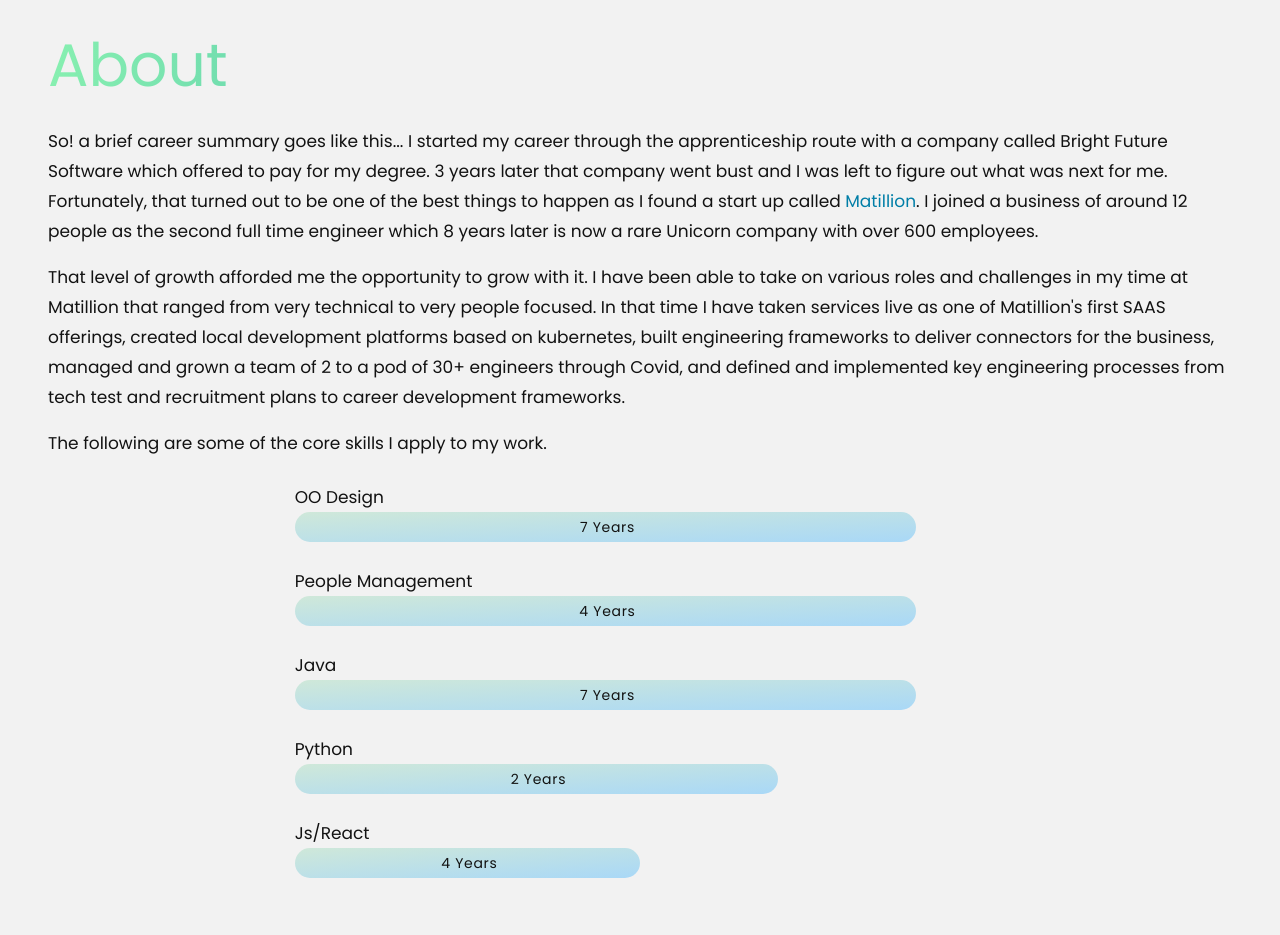
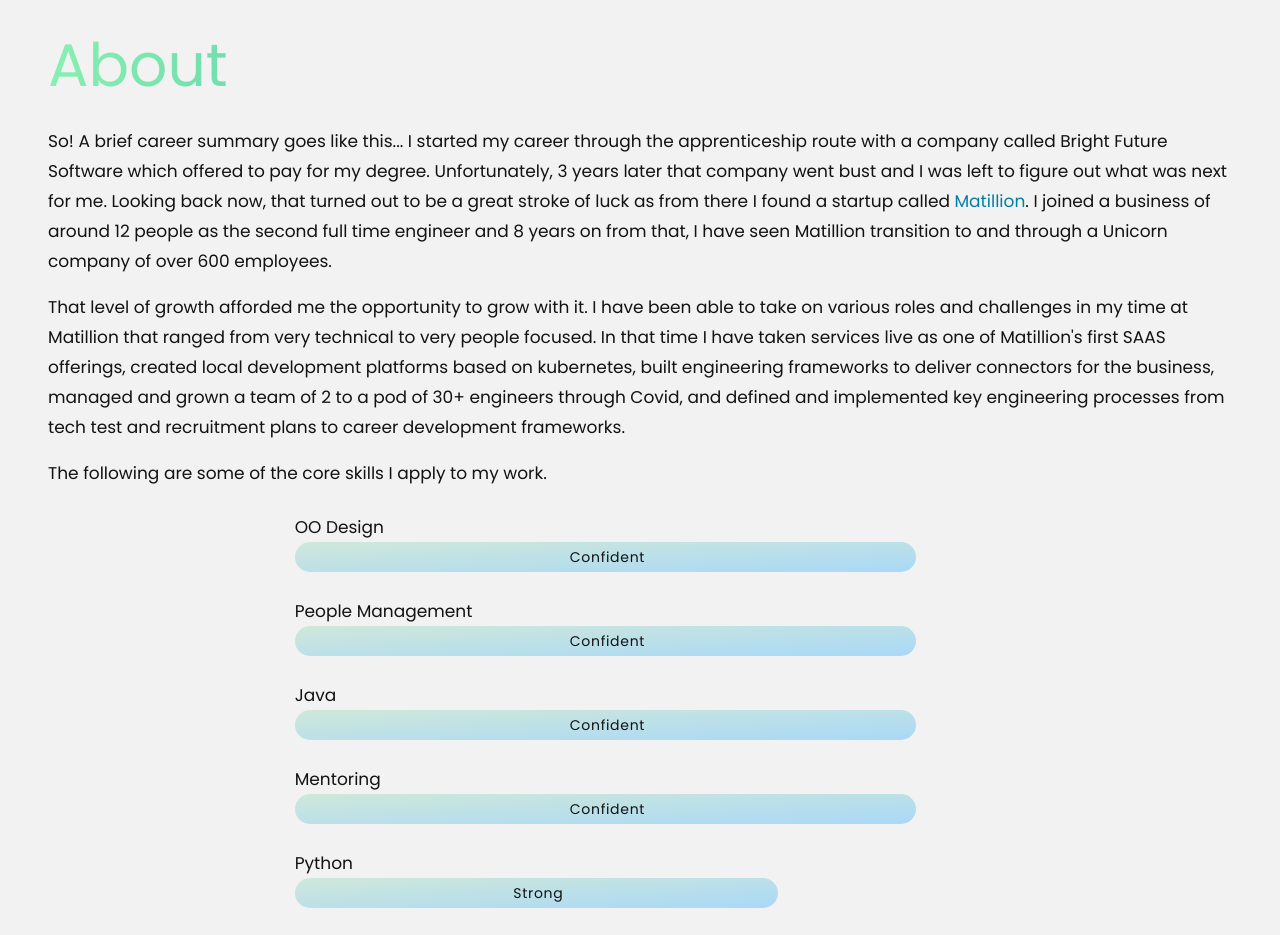
Before and after one commit to BenWorsley-19/portfolio-website, a React (Vite) app: page / in a window 1280 px wide. Shown: the part 900-1835 px from the top of the page. Built offline with nearby package versions, Linux system fonts and the light colour scheme.

Commit message:
chore: updated text

```diff
--- a/src/components/About.jsx
+++ b/src/components/About.jsx
@@ -15,9 +15,9 @@ const About = () => {
                 className='mt-4 text-[#121212] text-[17px] leading-[30px]'
             >
                 <p className='mb-4'>
-                So! a brief career summary goes like this... I started my career through the apprenticeship route with a company called Bright Future Software which offered to pay for my degree. 3 years later
-                that company went bust and I was left to figure out what was next for me. Fortunately, that turned out to be one of the best things to happen as I found a start up called <a href="https://www.matillion.com/" target="_blank" className='text-[#007EA7] hover:underline'>Matillion</a>.
-                I joined a business of around 12 people as the second full time engineer which 8 years later is now a rare Unicorn company with over 600 employees.
+                So! A brief career summary goes like this... I started my career through the apprenticeship route with a company called Bright Future Software which offered to pay for my degree. Unfortunately, 3 years later
+                that company went bust and I was left to figure out what was next for me. Looking back now, that turned out to be a great stroke of luck as from there I found a startup called <a href="https://www.matillion.com/" target="_blank" className='text-[#007EA7] hover:underline'>Matillion</a>.
+                I joined a business of around 12 people as the second full time engineer and 8 years on from that, I have seen Matillion transition to and through a Unicorn company of over 600 employees.
                 </p>
                 <p className='mb-4'>
                 That level of growth afforded me the opportunity to grow with it. I have been able to take on various roles and challenges in my time at Matillion that ranged from very technical to very people focused.
--- a/src/components/Experience.jsx
+++ b/src/components/Experience.jsx
@@ -1,6 +1,5 @@
 import { motion } from 'framer-motion';
 import { fadeIn } from '../utils/motion';
-import { VerticalTimeline, VerticalTimelineElement } from "react-vertical-timeline-component";
 import 'react-vertical-timeline-component/style.min.css';
 import { SectionWrapper } from "../hoc";
 
@@ -12,6 +11,7 @@ const experiences = [
     date: "23-24",
     points: [
       "Internal CLI tool to spin up a local kubernetes environment for development and testing.",
+      "Harnecceses ArgoCD and Helm Charts of services of Matillion's Data Productivity Cloud to spin up required infra.",
       "Worked with DevX and collaborated with dev teams to understand requirements to spin up their services.",
       "80% faster test cycles for developers.",
     ],
@@ -79,7 +79,7 @@ const experiences = [
         color: "text-[#E6272A]",
       },
       {
-        name: "CircleCI",
+        name: "Bitbucket Pipelines",
         color: "text-[#E6272A]",
       },
       {
@@ -98,7 +98,7 @@ const experiences = [
     date: "19-21",
     points: [
       "Managed and grew a team of 2 to a pod of 30+ engineers with 4 Team Lead reports through Covid.",
-      "Grew Engineering team from 20 to 100+ through recruitment intiatives, including tech tests and interview standards.",
+      "Grew Engineering team from 20 to 100+ through recruitment initiatives,  defining tech tests and interview standards.",
       "Implemented career development framework, defining the roles of engineer, senior and staff.",
       "Championed Diversity and Inclusion initiatives, including attending Women in Tech conference on behalf of Matillion.",
     ],
@@ -109,7 +109,7 @@ const experiences = [
     company_name: "Matillion",
     date: "17-19",
     points: [
-      "Framework to retrieve data from a defined source to Cloud Data Warehouse via config and http calls.",
+      "Framework to stream data from a defined source to Cloud Data Warehouse via config and http calls.",
       "Improved test cycle from 2 weeks to 2 days.",
       "Tactical move away from reliance on third party.",
       "Enabled 30 percent faster support requests.",
@@ -120,7 +120,7 @@ const experiences = [
         color: "text-[#E6272A]",
       },
       {
-        name: "CircleCI",
+        name: "Bitbucket Pipelines",
         color: "text-[#E6272A]",
       },
       {
@@ -177,7 +177,7 @@ const Experience = () => {
       </h2>
       <div className='w-full flex'>
         <p className='mt-30 text-[17px] text-[#121212] leading-[30px]'>
-          The following are some of the projects, experiences  and initiatives from my career.
+          The following are some of the projects, experiences  and initiatives from my career. For more, please reach out for my CV.
         </p>
       </div>
       <div className="my-10 flex flex-row items-center justify-center">
--- a/src/components/Projects.jsx
+++ b/src/components/Projects.jsx
@@ -42,7 +42,7 @@ const projectDefinitions = [
     {
       name: "Music Enterprise",
       description:
-        "I put this together so to provide an example of an enterprise-like codebase with regards to OO design and styles of tests to my friends who do not much experience working in large codebases.",
+        "I made this to provide an example of an enterprise-like codebase with regards to OO design and styles of tests to my friends who do not have much experience working in large codebases.",
       tags: [
         {
           name: "java",
--- a/src/components/Skill.jsx
+++ b/src/components/Skill.jsx
@@ -4,27 +4,32 @@ import { fadeIn } from '../utils/motion';
 const skills = [
     {
         title: "OO Design",
-        rating: "7 Years",
+        rating: "Confident",
         percentage: "90%",
     },
     {
         title: "People Management",
-        rating: "4 Years",
+        rating: "Confident",
         percentage: "90%",
     },
     {
       title: "Java",
-      rating: "7 Years",
+      rating: "Confident",
       percentage: "90%",
     },
     {
+        title: "Mentoring",
+        rating: "Confident",
+        percentage: "90%",
+      },
+    {
         title: "Python",
-        rating: "2 Years",
+        rating: "Strong",
         percentage: "70%",
     },
     {
         title: "Js/React",
-        rating: "4 Years",
+        rating: "Capable",
         percentage: "50%",
     },
   ];
```
